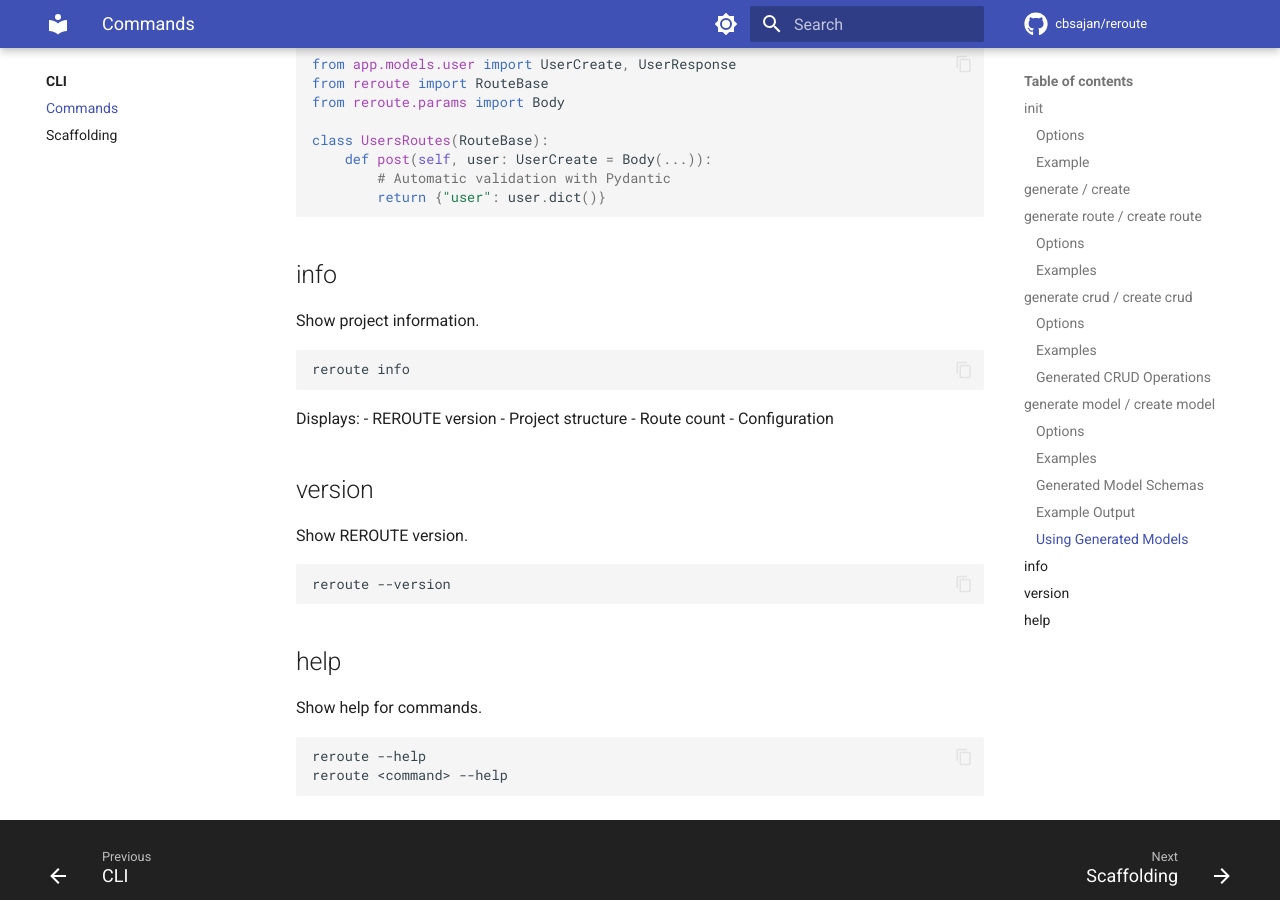
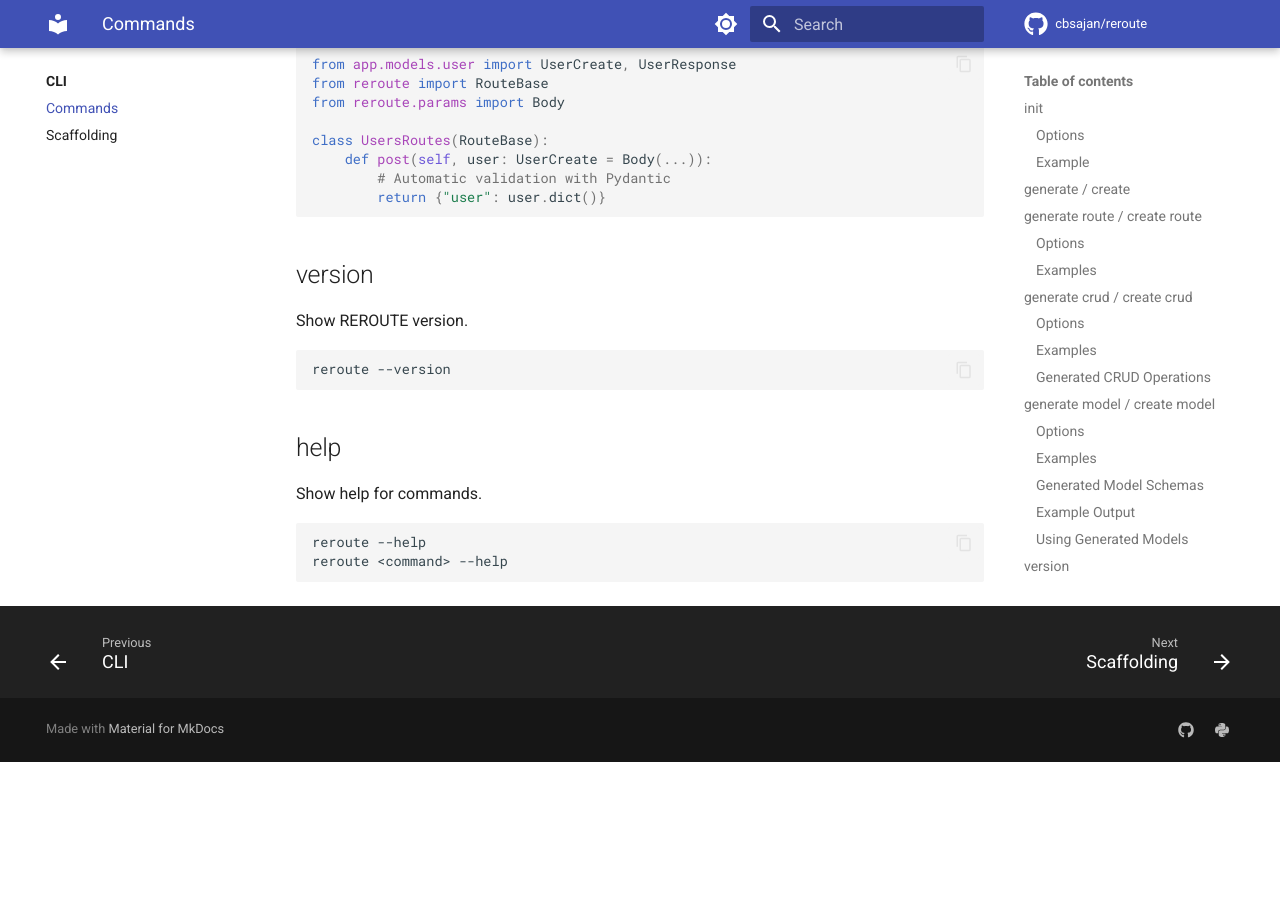
Before and after one commit to cbsajan/reroute-docs, an MkDocs documentation site: the page built from docs/cli/commands.md, in a window 1280 px wide and 900 px high, scrolled down 4088 px. Built offline with MkDocs 1.6.1 and Material for MkDocs 9.7.7, drawn with Linux system fonts in a browser that asks for light colours; comment, search, counter and statistics services are not loaded; the version menu is left out; after the commit the page ends 4850 px from its top, so only the background shows below that.

Commit message:
docs: remove non-existent 'reroute info' command from CLI documentation
The info command is not implemented (commented out in code),
so it should not be in the user-facing documentation.

````diff
--- a/docs/cli/commands.md
+++ b/docs/cli/commands.md
@@ -168,20 +168,6 @@ class UsersRoutes(RouteBase):
         return {"user": user.dict()}
 ```
 
-## info
-
-Show project information.
-
-```bash
-reroute info
-```
-
-Displays:
-- REROUTE version
-- Project structure
-- Route count
-- Configuration
-
 ## version
 
 Show REROUTE version.
````
